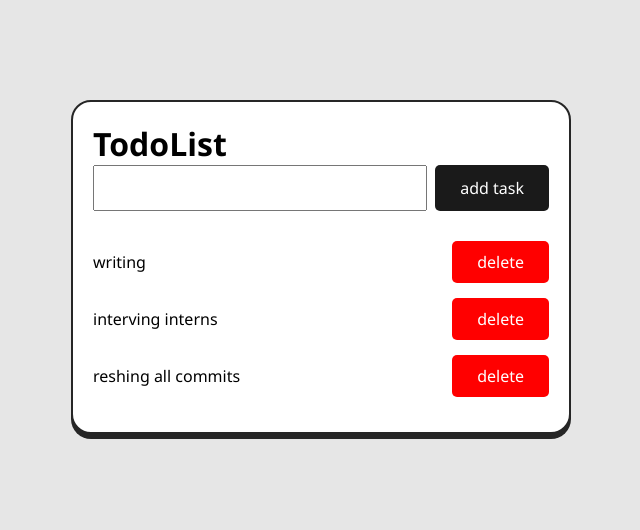
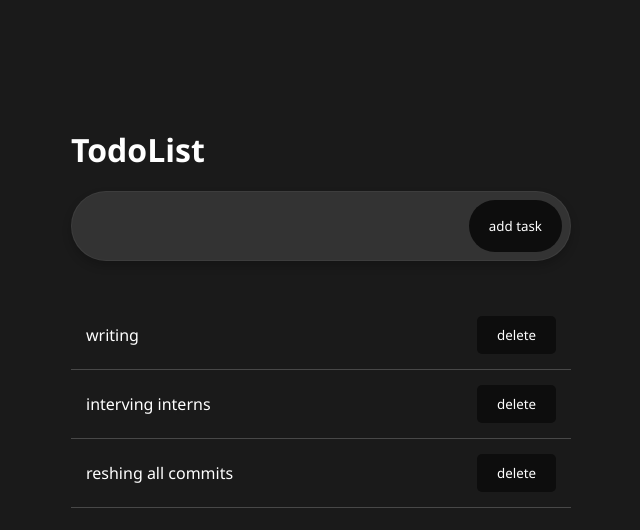
Before and after one commit to Jerryhubgit/Learn-React, a React (Vite) app: page / in a window 1280 px wide. Shown: the top 530 px of the page, without its empty margins (319-959 px from the left). Built offline with nearby package versions, Linux system fonts and the light colour scheme.

Commit message:
impletemted GPT darkmode style

```diff
--- a/src/App.jsx
+++ b/src/App.jsx
@@ -1,4 +1,5 @@
 import MyComponent from './MyComponent.jsx'
+import WindowResize from './window.jsx'
 
 function App(){
 
@@ -7,6 +8,7 @@ function App(){
             {/* <Test /> */}
             <MyComponent />
 
+            {/* <WindowResize /> */}
             {/* <Effect /> */}
         </>
     )
--- a/src/MyComponent.jsx
+++ b/src/MyComponent.jsx
@@ -1,11 +1,12 @@
-import { useState } from 'react'
-import './index.css'
-
+import { useState, useEffect } from 'react'
+// import './index.css'
+import './darkmode.css'
 
 function MyComponent(){
     const [tasksList, setTaskList] = useState(['writing', 'interving interns', 'reshing all commits'])
     const [task, setTask] = useState()
     let [position, setPosition] = useState()
+
 
     function edit(index){
         setPosition(index)
@@ -51,6 +52,9 @@ function MyComponent(){
         setTaskList(updateTasksList)
     }
 
+
+
+
     return(
         <div className="todo-app">
             <h1>TodoList</h1>
@@ -60,7 +64,7 @@ function MyComponent(){
             </div>
 
             <div className="todo-list">
-                {tasksList.map((task, index) =>
+                {tasksList.reverse().map((task, index) =>
                     <div className="todo" key={index}>
                         <p onClick={() => edit(index)} >{task}</p>
                         <div className="buttons">
--- /dev/null
+++ b/src/darkmode.css
@@ -0,0 +1,63 @@
+*{
+    margin: 0;
+    padding: 0;
+    box-sizing: border-box;
+    color: white;
+    font-family: 'Segoe UI', Tahoma, Geneva, Verdana, sans-serif;
+    outline: none;
+}
+body{
+    background-color: hsl(0, 0%, 10%);
+    display: flex;
+    margin: 10%;
+    /* align-items: center; */
+    justify-content: center;
+}
+p{
+    cursor: pointer;
+}
+.todo-app{
+    width: 500px ;
+}
+.inputs{
+    width: 100%;
+    display: flex;
+    box-shadow: 0 5px 10px rgba(0,0,0,0.2);
+    margin: 20px 0 40px 0;
+    padding: 8px;
+    background-color: hsl(0, 0%, 70%);
+    border-radius: 10px;
+    border: 1px solid rgba(255, 255, 255, 0.05);
+    border-radius: 60px;
+    background-color: hsl(0, 0%, 20%);
+}
+.inputs button{
+    border-radius: 60px;
+}
+input{
+    flex: 1;
+    color: black;
+    padding: 15px;
+    font-size: 16px;
+    background-color: transparent;
+    border: none;
+    color: white;
+}
+.todo{
+    display: flex;
+    align-items: center;
+    justify-content: space-between;
+    padding: 15px;
+    border-bottom: 1px solid rgba(255, 255, 255, 0.2);
+}
+.todo:hover{
+    background-color: hsl(0, 0%, 15%);
+    border: none;
+}
+button{
+    background-color: hsl(0, 0%, 5%);
+    padding: 10px 20px;
+    border: none;
+    border-radius: 5px;
+    cursor: pointer;
+}
--- /dev/null
+++ b/src/window.jsx
@@ -0,0 +1,38 @@
+import { useState, useEffect } from 'react'
+
+function WindowResize(){
+    const [height, setHeight] = useState(window.innerHeight)
+    const [width, setWidth] = useState(window.innerWidth)
+
+    useEffect(() => {
+        window.addEventListener('resize', () => {
+            setHeight(window.innerHeight);
+            setWidth(window.innerWidth)
+        })
+        console.log('EVENT LISTENER ADDED')
+
+        return () => {
+            window.removeEventListener('resize', () => {
+                setHeight(window.innerHeight);
+                setWidth(window.innerWidth)
+            })
+            console.log('EVENT LISTENER REMOVED')
+        }
+    }, [])
+
+    useEffect(() => {
+        setWidth(window.innerWidth)
+        setHeight(window.innerHeight)
+
+        document.title = `${width} x ${height}`
+    })
+
+    return (
+        <div>
+            <h1>Window width: {width}px</h1>
+            <h1>Window height: {height}px</h1>
+        </div>
+    )
+}
+
+export default WindowResize
```
Also changed, not shown: script.js (added).
